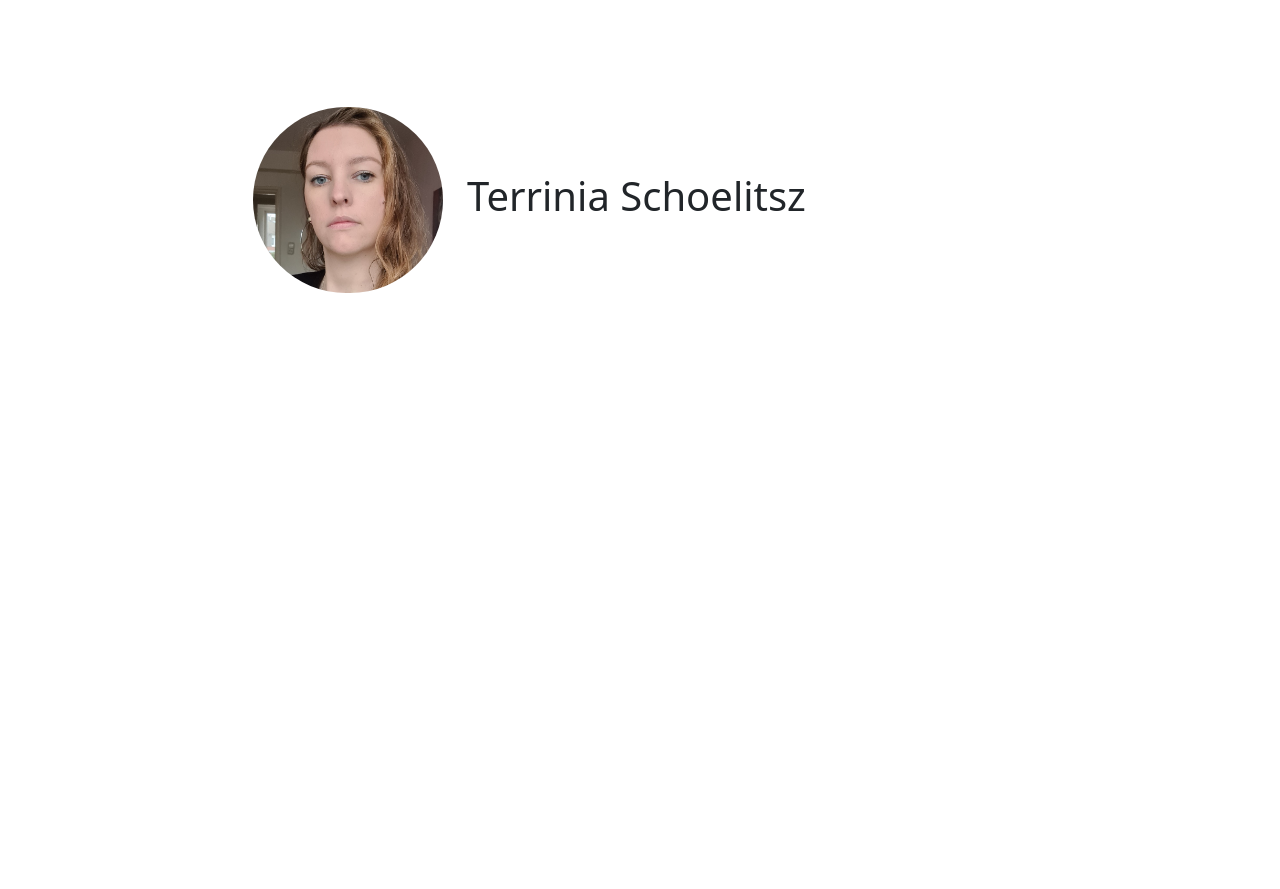
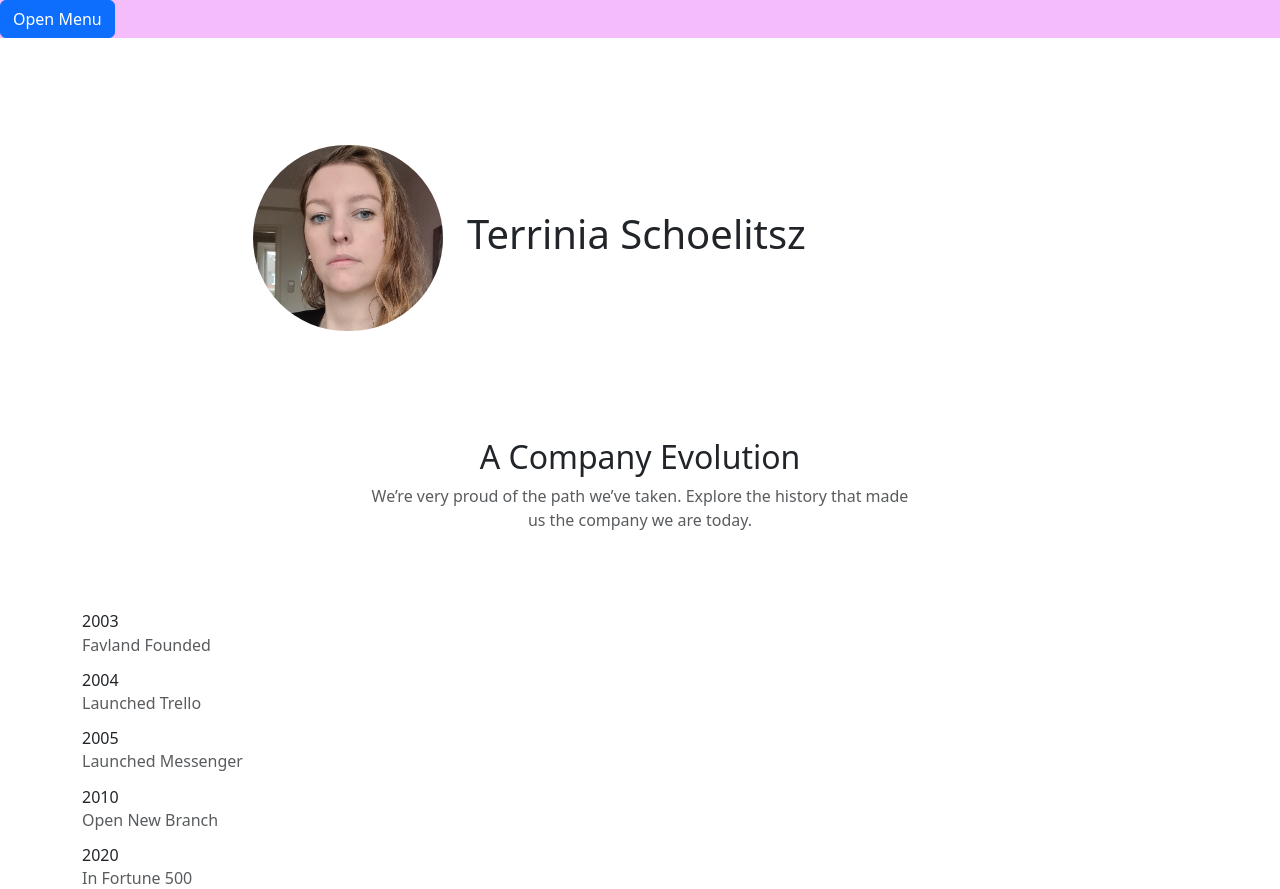
Before and after one commit to Schoelitsz/cv_reactapp, a React (Create React App) app: page / in a window 1280 px wide. Before the commit the page ends 800 px from the top, so only its background shows below. Built offline with nearby package versions, Linux system fonts and the light colour scheme.

Commit message:
started adding in more components

```diff
--- a/src/App.js
+++ b/src/App.js
@@ -1,12 +1,15 @@
 import React, { useState, useEffect } from "react";
 //import "./App.css";
 import "./styles/scss/App.scss";
-import NameSection from './Components/NameSection';
+import Display from "./Components/Display";
+import FloatingMenu from "./Components/FloatingMenu";
+
 
 function App() {
   return (
     <div className="App">
-      <NameSection />
+      <FloatingMenu />
+      <Display />
     </div>
   );
 }
--- /dev/null
+++ b/src/Components/Display.js
@@ -0,0 +1,22 @@
+import React from 'react';
+import { useState, useEffect } from "react";
+import NameSection from './NameSection';
+import Timeline from './Timeline';
+//import { IconSkillSection } from './SkillSection';
+
+function Display() {
+    return (
+        <div>
+            <NameSection />
+            <Timeline />
+
+
+        </div>
+
+
+    )
+
+
+}
+
+export default Display;
--- /dev/null
+++ b/src/Components/FloatingMenu.js
@@ -0,0 +1,46 @@
+import React from 'react';
+import { Container, Row, Col } from 'react-bootstrap';
+import '../styles/scss/menu.scss'
+import {useState} from 'react';
+import {Button, Offcanvas} from 'react-bootstrap';
+
+
+
+function FloatingMenu() {
+    const [show, setshow] = useState(false);
+
+    const handleClose = () => setshow(false);
+    const handleShow = () => setshow(true);
+
+    return (
+
+
+        <div className='floating-menu'>
+
+            <Button variant="primary" onClick={handleShow}>
+                Open Menu
+            </Button>
+
+            <Offcanvas show={show} onHide={handleClose} placement='start'>
+                <Offcanvas.Header closeButton>
+                    <Offcanvas.Title>Menu</Offcanvas.Title>
+                </Offcanvas.Header>
+                <Offcanvas.Body>
+                <ul class="nav flex-column">
+                <li class="nav-item">
+                    <a class="nav-link active" href="#">Active</a>
+                </li>
+                <li class="nav-item">
+                    <a class="nav-link" href="#">Link</a>
+                </li>
+                <li class="nav-item">
+                    <a class="nav-link" href="#">Link</a>
+                </li>
+            </ul>
+                </Offcanvas.Body>
+            </Offcanvas>
+        </div>
+    )
+}
+
+export default FloatingMenu;
--- a/src/Components/NameSection.js
+++ b/src/Components/NameSection.js
@@ -17,6 +17,8 @@ function NameSection() {
                     <h1 className='name'>Terrinia Schoelitsz</h1>
                 </Col>
             </Row>
+
+            {/* iconskills goes here */}
         </Container>
 
     );
--- /dev/null
+++ b/src/Components/Timeline.js
@@ -0,0 +1,50 @@
+import React from 'react';
+
+function TimelineStep({ year, title }) {
+  return (
+    <div className="timeline-step">
+      <div
+        className="timeline-content"
+        data-toggle="popover"
+        data-trigger="hover"
+        data-placement="top"
+        title=""
+        data-content="And here's some amazing content. It's very engaging. Right?"
+        data-original-title={year}
+      >
+        <div className="inner-circle"></div>
+        <p className="h6 mt-3 mb-1">{year}</p>
+        <p className="h6 text-muted mb-0 mb-lg-0">{title}</p>
+      </div>
+    </div>
+  );
+}
+
+function Timeline() {
+  return (
+    <div className="container">
+      <div className="row text-center justify-content-center mb-5">
+        <div className="col-xl-6 col-lg-8">
+          <h2 className="font-weight-bold">A Company Evolution</h2>
+          <p className="text-muted">
+            We’re very proud of the path we’ve taken. Explore the history that made us the company we are today.
+          </p>
+        </div>
+      </div>
+
+      <div className="row">
+        <div className="col">
+          <div className="timeline-steps aos-init aos-animate" data-aos="fade-up">
+            <TimelineStep year="2003" title="Favland Founded" />
+            <TimelineStep year="2004" title="Launched Trello" />
+            <TimelineStep year="2005" title="Launched Messenger" />
+            <TimelineStep year="2010" title="Open New Branch" />
+            <TimelineStep year="2020" title="In Fortune 500" />
+          </div>
+        </div>
+      </div>
+    </div>
+  );
+}
+
+export default Timeline;
--- /dev/null
+++ b/src/styles/scss/menu.scss
@@ -0,0 +1,15 @@
+@import 'variables';
+
+.floating-menu {
+    background-color: $pastel-pink;
+
+    .offcanvas {
+        width: 300px !important;
+        max-height: calc(75vh - 50px) !important;
+        transform: translateY(25vh) !important;
+        top: 0 !important;
+        border-right: 2px solid #ddd !important;
+        background-color: transparent;
+
+    }
+}
--- /dev/null
+++ b/src/styles/scss/timeline.scss
@@ -0,0 +1,63 @@
+@import 'variables';
+
+body{margin-top:20px;}
+.timeline-steps {
+    display: flex;
+    justify-content: center;
+    flex-wrap: wrap
+}
+
+.timeline-steps .timeline-step {
+    align-items: center;
+    display: flex;
+    flex-direction: column;
+    position: relative;
+    margin: 1rem
+}
+
+@media (min-width:768px) {
+    .timeline-steps .timeline-step:not(:last-child):after {
+        content: "";
+        display: block;
+        border-top: .25rem dotted #3b82f6;
+        width: 3.46rem;
+        position: absolute;
+        left: 7.5rem;
+        top: .3125rem
+    }
+    .timeline-steps .timeline-step:not(:first-child):before {
+        content: "";
+        display: block;
+        border-top: .25rem dotted #3b82f6;
+        width: 3.8125rem;
+        position: absolute;
+        right: 7.5rem;
+        top: .3125rem
+    }
+}
+
+.timeline-steps .timeline-content {
+    width: 10rem;
+    text-align: center
+}
+
+.timeline-steps .timeline-content .inner-circle {
+    border-radius: 1.5rem;
+    height: 1rem;
+    width: 1rem;
+    display: inline-flex;
+    align-items: center;
+    justify-content: center;
+    background-color: #3b82f6
+}
+
+.timeline-steps .timeline-content .inner-circle:before {
+    content: "";
+    background-color: #3b82f6;
+    display: inline-block;
+    height: 3rem;
+    width: 3rem;
+    min-width: 3rem;
+    border-radius: 6.25rem;
+    opacity: .5
+}
```
Also changed, not shown: src/Components/IconSkills.js (renamed from src/Components/SkillSection.js).
